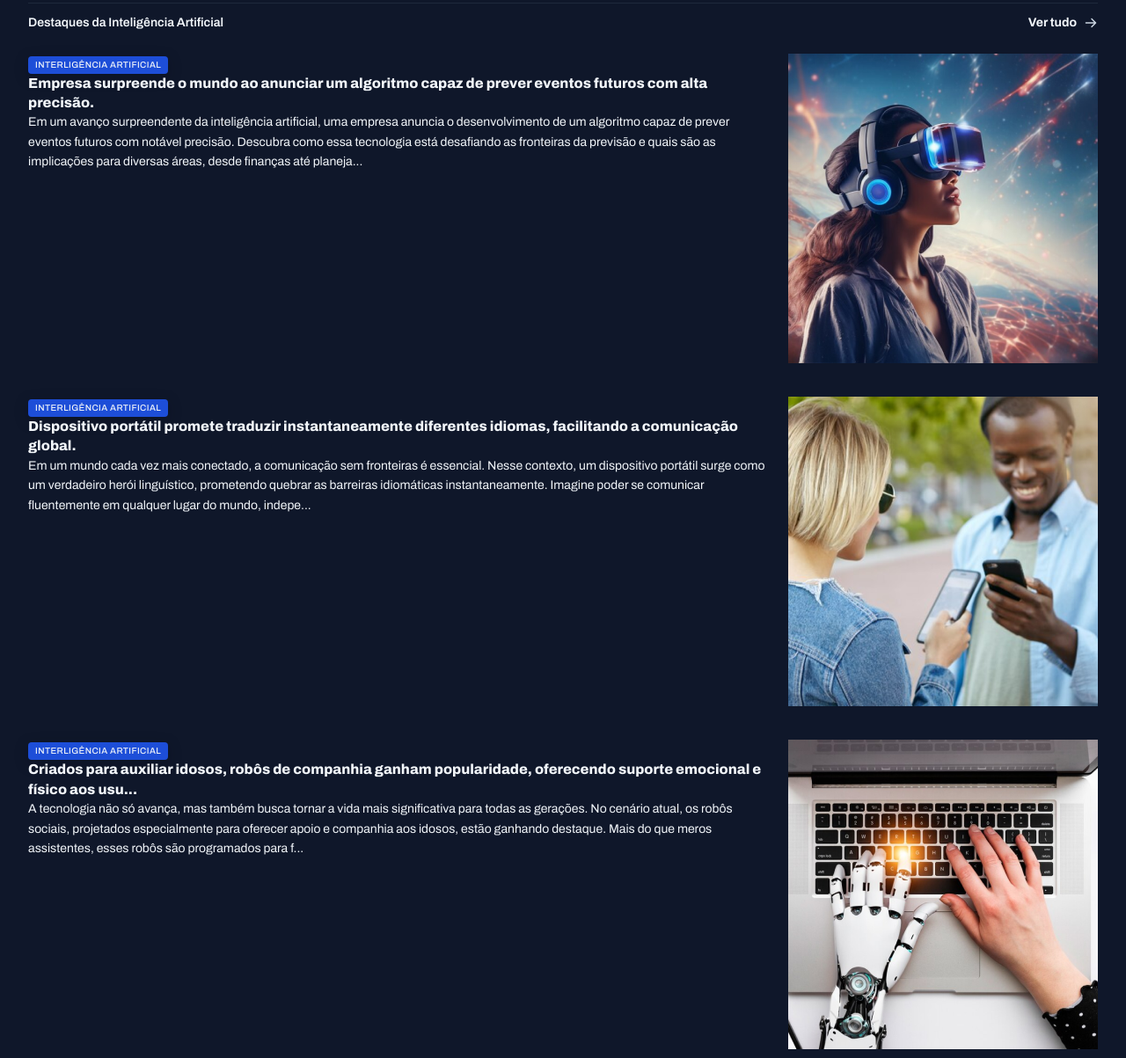
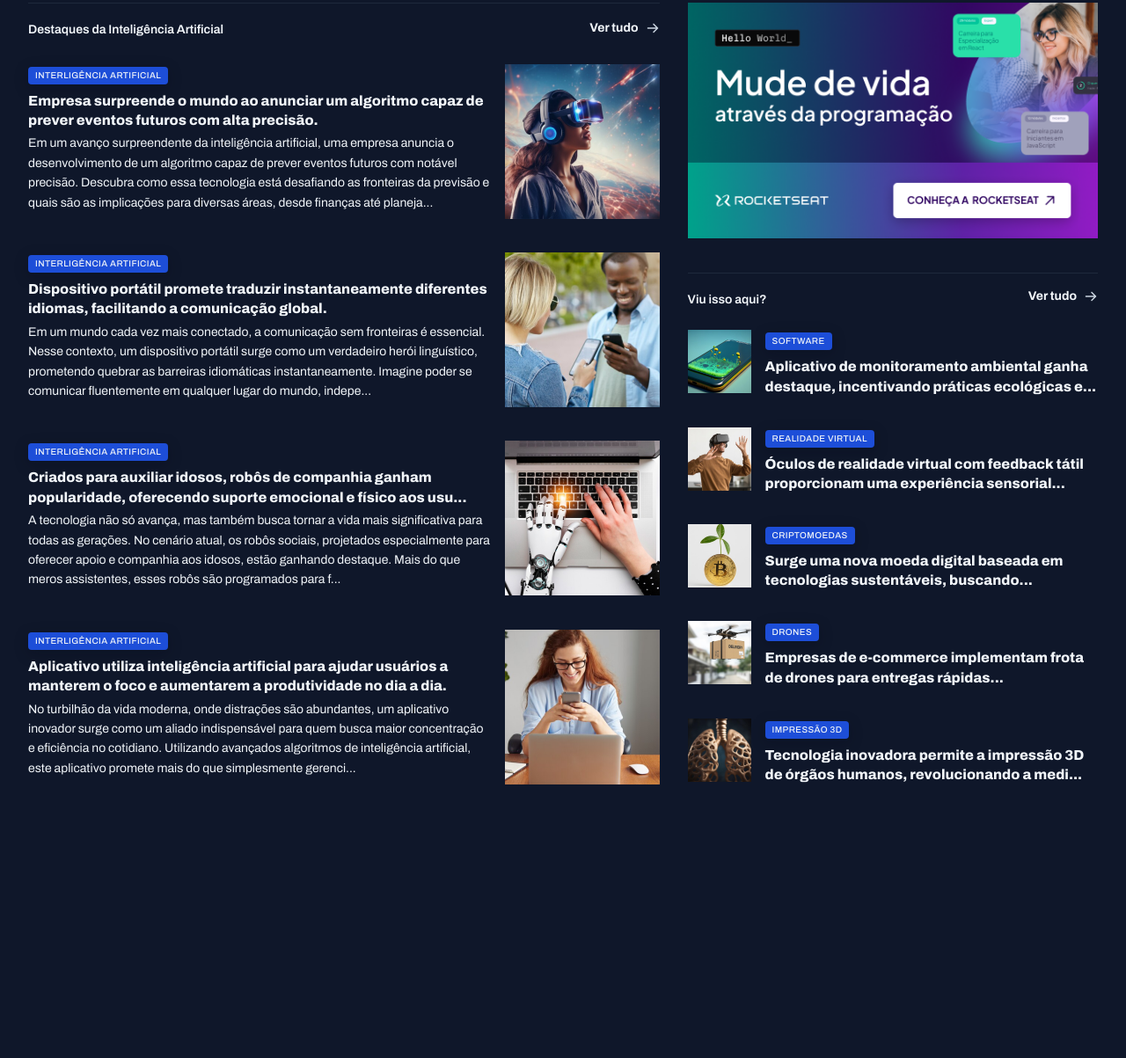
Before and after one commit to nwyan/portal-de-noticias, a plain HTML site: page index.html in a window 1280 px wide. Shown: the part 1060-2263 px from the top of the page at 88% size. After the commit the page ends 1998 px from the top, so only its background shows below. Drawn offline with Linux system fonts and the light colour scheme.

Commit message:
Estilizando os últimos cards

```diff
--- a/index.html
+++ b/index.html
@@ -198,7 +198,7 @@
       </div>
     </section>
 
-    <div>
+    <aside>
       <div id="ads">
         <img src="assets/Ads.png" alt="">
       </div>
@@ -220,7 +220,7 @@
 
             <div>
               <span class="content-tag">Software</span>
-              <h3 class="text-xl">Aplicativo de monitoramento ambiental ganha destaque, incentivando práticas ecológicas e pro...</h3>
+              <h3 class="text-xl">Aplicativo de monitoramento ambiental ganha destaque, incentivando práticas ecológicas e...</h3>
             </div>
           </article>
 
@@ -231,7 +231,7 @@
 
             <div>
               <span class="content-tag">Realidade virtual</span>
-              <h3 class="text-xl">Óculos de realidade virtual com feedback tátil proporcionam uma experiência sensorial complet...</h3>
+              <h3 class="text-xl">Óculos de realidade virtual com feedback tátil proporcionam uma experiência sensorial...</h3>
             </div>
           </article>
 
@@ -242,7 +242,7 @@
 
             <div>
               <span class="content-tag">Criptomoedas</span>
-              <h3 class="text-xl">Surge uma nova moeda digital baseada em tecnologias sustentáveis, buscando minimizar o i...</h3>
+              <h3 class="text-xl">Surge uma nova moeda digital baseada em tecnologias sustentáveis, buscando...</h3>
             </div>
           </article>
 
@@ -253,7 +253,7 @@
 
             <div>
               <span class="content-tag">Drones</span>
-              <h3 class="text-xl">Empresas de e-commerce implementam frota de drones para entregas rápidas, transformando o ce...</h3>
+              <h3 class="text-xl">Empresas de e-commerce implementam frota de drones para entregas rápidas...</h3>
             </div>
           </article>
 
@@ -264,12 +264,12 @@
 
             <div>
               <span class="content-tag">Impressão 3d</span>
-              <h3 class="text-xl">Tecnologia inovadora permite a impressão 3D de órgãos humanos, revolucionando a medicina e a li...</h3>
+              <h3 class="text-xl">Tecnologia inovadora permite a impressão 3D de órgãos humanos, revolucionando a medi...</h3>
             </div>
           </article>
         </div>
       </section>
-    </div>
+    </aside>
   </main>
 </body>
 </html>
--- a/styles/global.css
+++ b/styles/global.css
@@ -51,8 +51,17 @@
 }
 
 main {
-  margin-top: 40px;
-  gap: 80px;
+  margin-block: 40px;
+  row-gap: 80px;
+  column-gap: 32px;
+
+  grid-template-columns: 2fr 1.3fr;
+
+  grid-template-areas:
+  "featured featured"
+  "weekly weekly"
+  "ai aside"
+  ;
 }
 
 .content-tag {
--- a/styles/sections.css
+++ b/styles/sections.css
@@ -21,6 +21,7 @@
 }
 
 #featured {
+  grid-area: featured;
   img {
     height: 100%;
     object-fit: cover;
@@ -57,6 +58,7 @@
 }
 
 #weekly {
+  grid-area: weekly;
   &>div {
     grid-template-columns: repeat(4, 292px);
   }
@@ -80,3 +82,34 @@
     }
   }
 }
+
+#ai {
+  grid-area: ai;
+  img {
+    width: 176px;
+    aspect-ratio: 1/1;
+    object-fit:cover;
+  }
+
+  h3 {
+    margin-block: 8px 4px;
+  }
+}
+
+aside {
+  grid-area: aside;
+}
+
+#more {
+  margin-top: 32px;
+
+  h3 {
+    margin-top: 8px;
+  }
+
+  img {
+    width: 72px;
+    aspect-ratio: 1/1;
+    object-fit: cover;
+  }
+}
```
